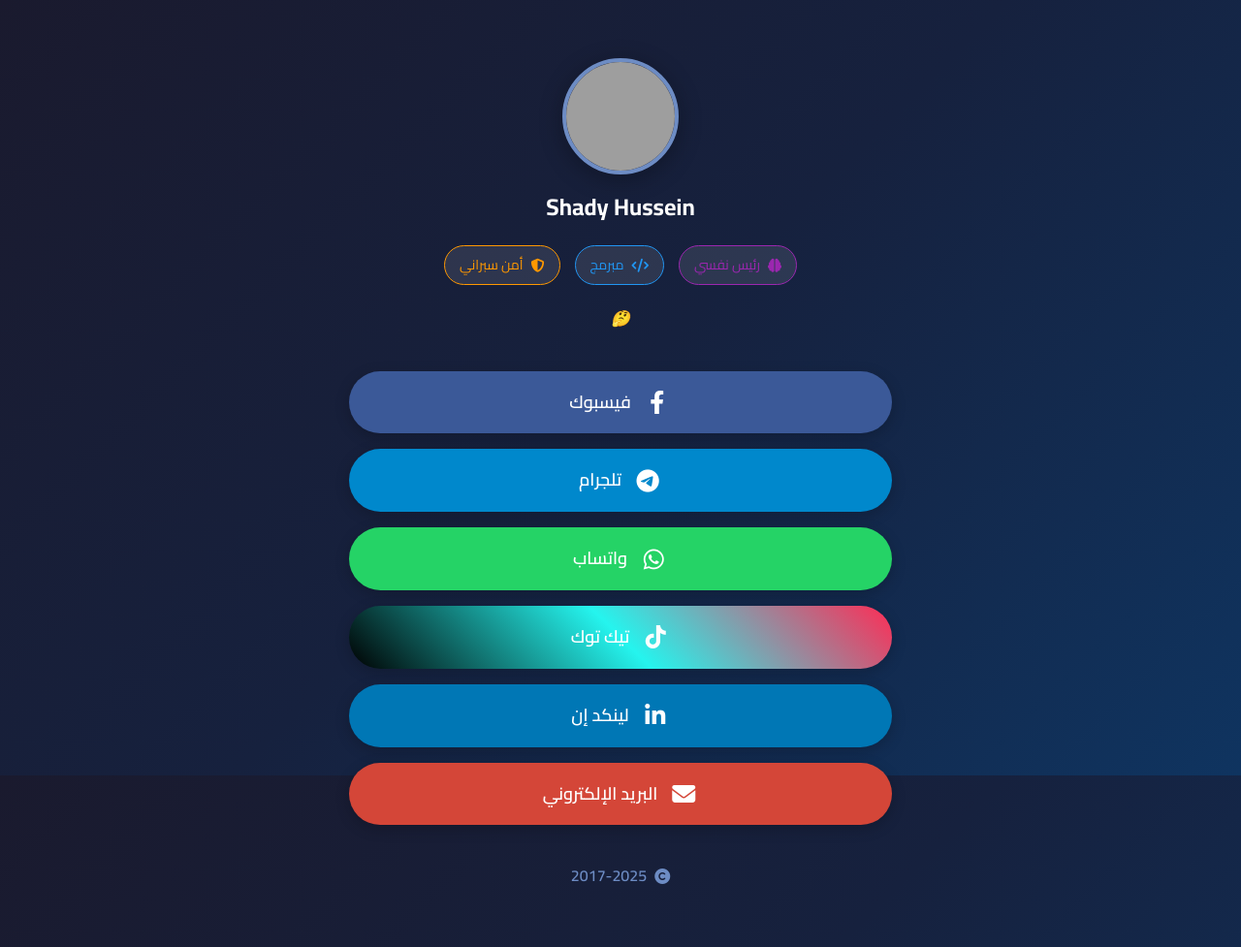
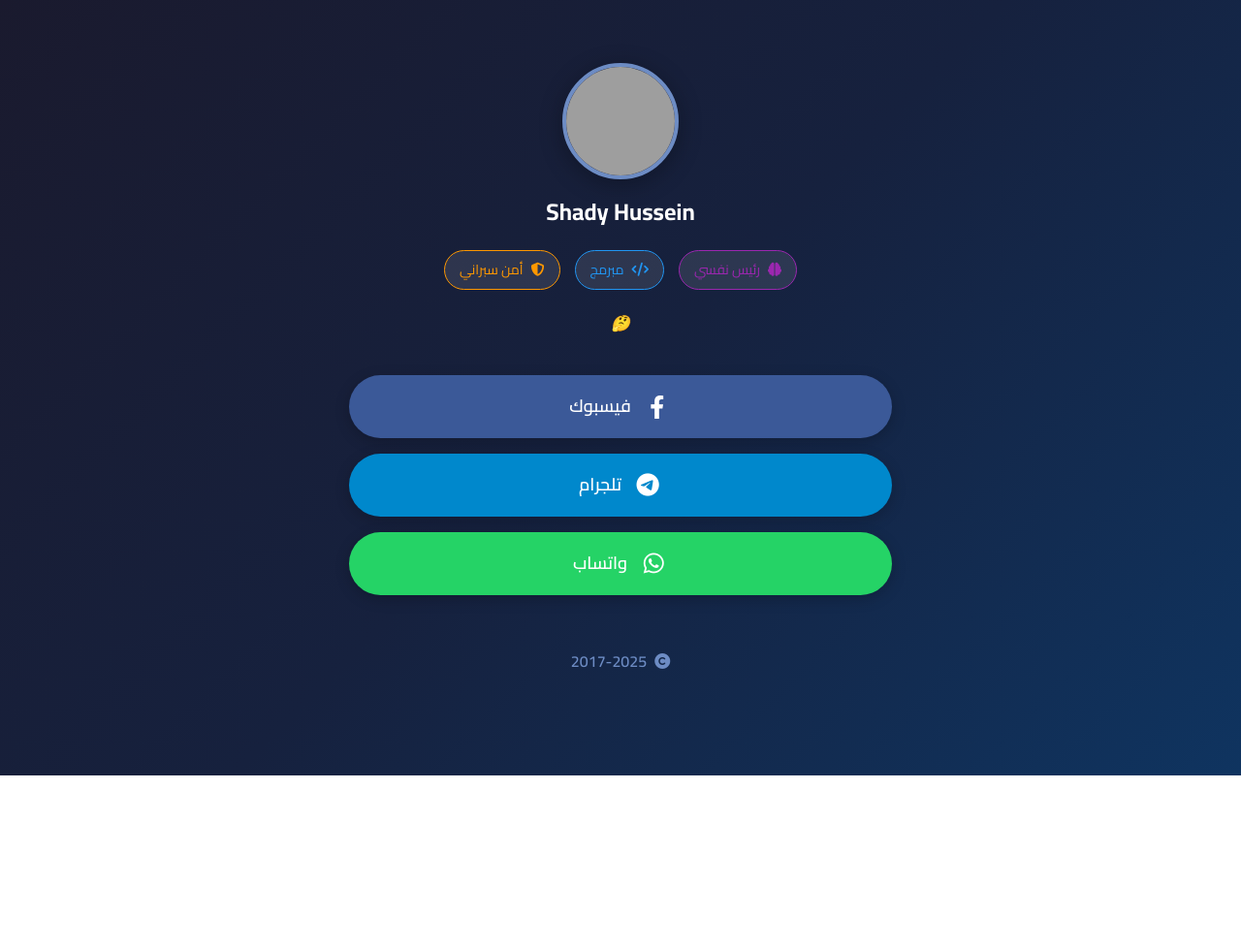
Before and after one commit to sin3uy/Shady, a plain HTML site: page index.html in a window 1280 px wide. Shown: the whole page at 97% size. After the commit the page ends 800 px from the top, so only its background shows below. Drawn offline with Linux system fonts and the light colour scheme; grey boxes are pictures that could not be loaded.

Commit message:
Update index.html

```diff
--- a/index.html
+++ b/index.html
@@ -476,22 +476,6 @@
             </a>
 
 
-            <a href="https://www.tiktok.com/@sy7_dn?_t=ZS-8whW7EqtlaC&_r=1" class="social-link tiktok" target="_blank">
-                <i class="fab fa-tiktok"></i>
-                <span>تيك توك</span>
-            </a>
-
-            <a href="https://www.linkedin.com/me?trk=p_mwlite_feed-secondary_nav" class="social-link linkedin" target="_blank">
-                <i class="fab fa-linkedin-in"></i>
-                <span>لينكد إن</span>
-            </a>
-
-            <a href="mailto:sin3uy@gmail.com" class="social-link email" target="_blank">
-                <i class="fas fa-envelope"></i>
-                <span>البريد الإلكتروني</span>
-            </a>
-        </div>
-
         <footer>
             <div class="footer-title">
                 <i class="fas fa-copyright"></i>
```
